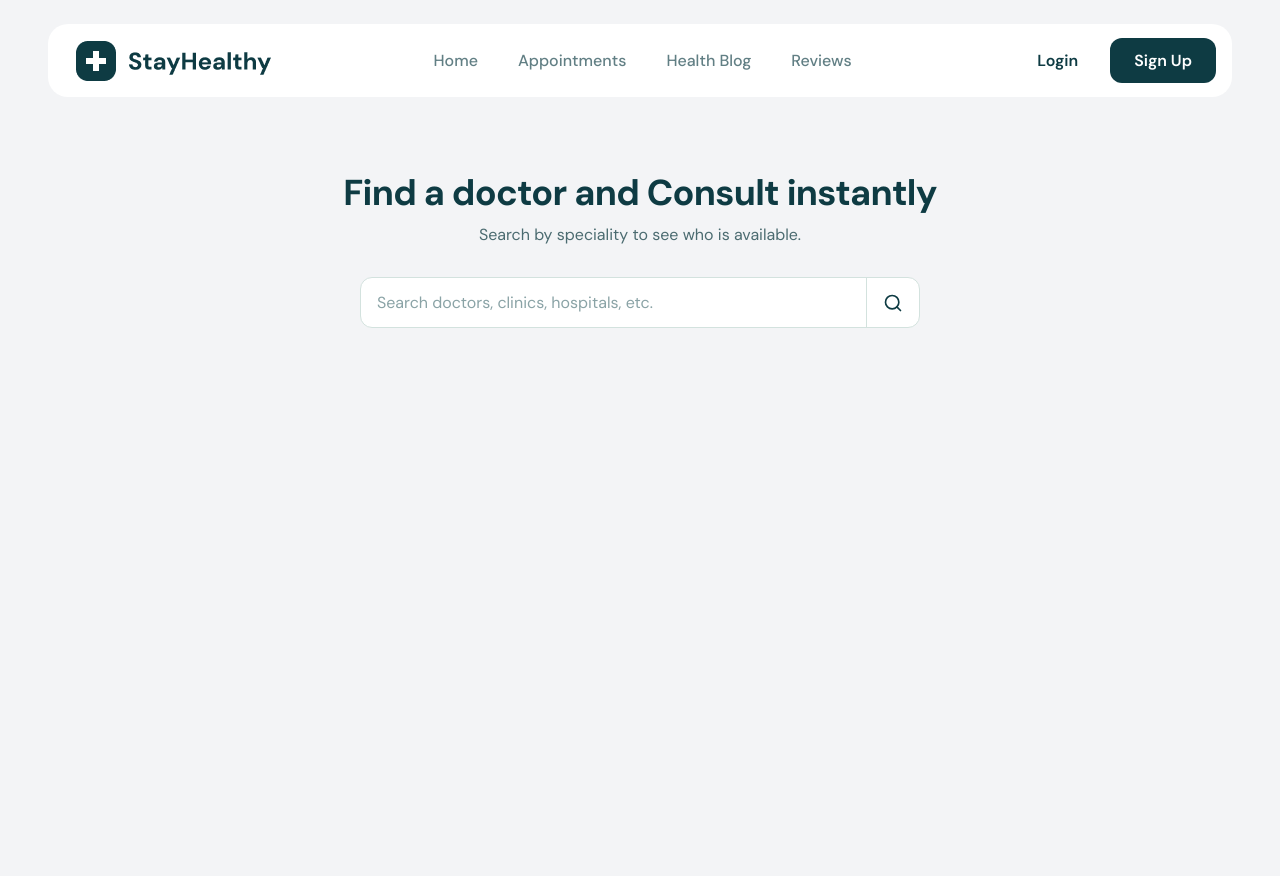
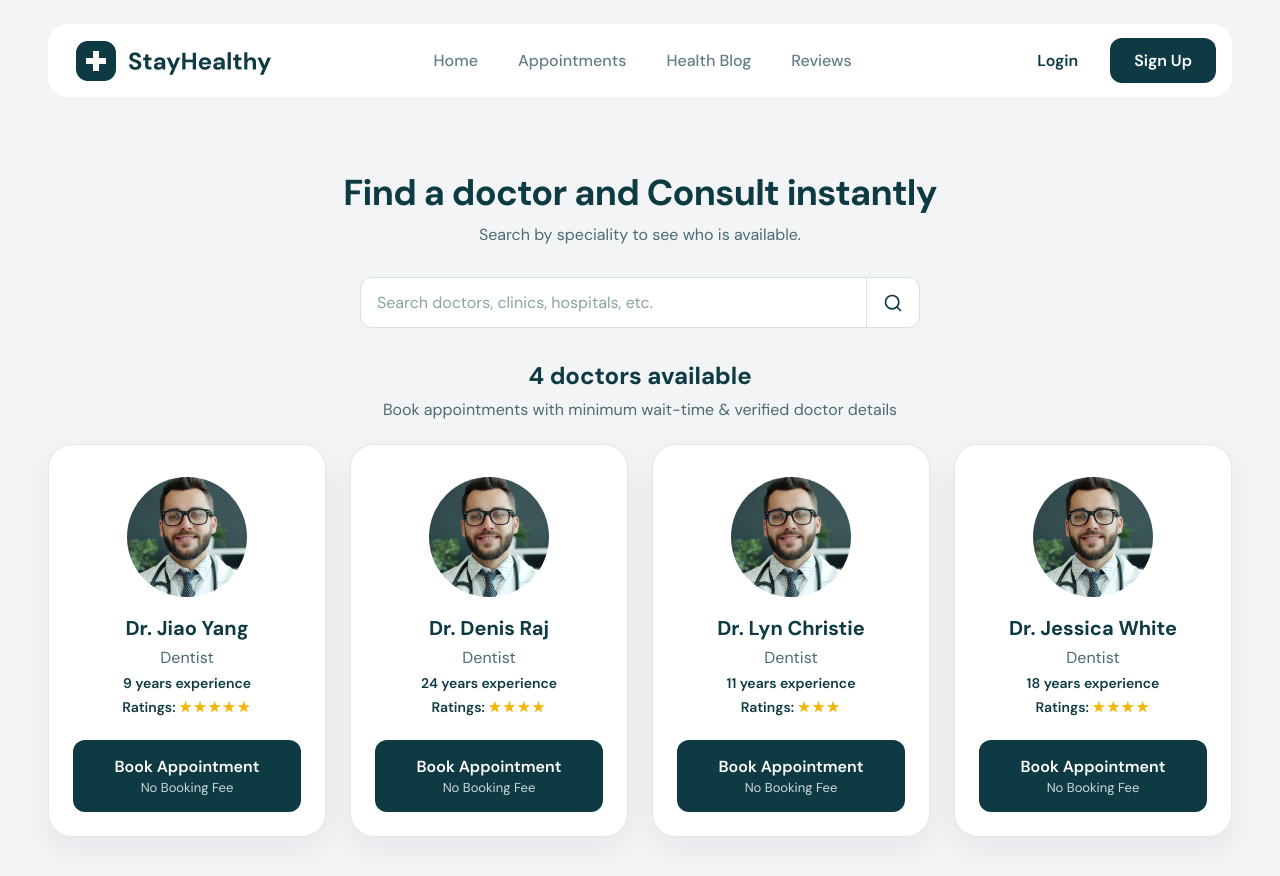
Before and after one commit to yumavol/med_appt, a React (Vite) app: page /test-search in a window 1280 px wide. Shown: the top 876 px of the page. Before the commit the page ends 800 px from the top, so only its background shows below. Built offline with nearby package versions, Linux system fonts and the light colour scheme.

Commit message:
feat: Add DoctorCard component and integrate with FindDoctorSearch for displaying available doctors

```diff
--- /dev/null
+++ b/src/Components/DoctorCard/DoctorCard.css
@@ -0,0 +1,66 @@
+.doctor-cards {
+  display: grid;
+  grid-template-columns: repeat(auto-fill, minmax(260px, 1fr));
+  gap: 24px;
+}
+
+.doctor-card {
+  display: flex;
+  flex-direction: column;
+  justify-content: space-between;
+  gap: 24px;
+  padding: 32px 24px 24px;
+  background-color: #fff;
+  border: 1px solid #e5e7eb;
+  border-radius: 24px;
+  box-shadow: 0 12px 32px rgba(15, 23, 41, 0.06);
+}
+
+.doctor-card__details {
+  display: flex;
+  flex-direction: column;
+  align-items: center;
+  gap: 6px;
+  text-align: center;
+}
+
+.doctor-card__photo {
+  width: 120px;
+  height: 120px;
+  margin-bottom: 12px;
+  border-radius: 50%;
+  object-fit: cover;
+}
+
+.doctor-card__name {
+  margin: 0;
+  font-size: 20px;
+  font-weight: 700;
+}
+
+.doctor-card__speciality {
+  font-size: 16px;
+  color: var(--text);
+}
+
+.doctor-card__experience,
+.doctor-card__ratings {
+  font-size: 14px;
+  font-weight: 600;
+}
+
+.doctor-card__stars {
+  letter-spacing: 2px;
+  color: #f5b400;
+}
+
+.doctor-card__book {
+  flex-direction: column;
+  gap: 2px;
+}
+
+.doctor-card__fee {
+  font-size: 13px;
+  font-weight: 400;
+  opacity: 0.8;
+}
--- /dev/null
+++ b/src/Components/DoctorCard/DoctorCard.jsx
@@ -0,0 +1,27 @@
+import React from 'react';
+
+import './DoctorCard.css';
+import doctorPhoto from '../../assets/doctor-photo.jpg';
+
+const DoctorCard = ({ name, speciality, experience, ratings, profilePic = doctorPhoto }) => {
+  return (
+    <article className="doctor-card">
+      <div className="doctor-card__details">
+        <img className="doctor-card__photo" src={profilePic} alt={name} width="120" height="120" />
+        <h3 className="doctor-card__name">{name}</h3>
+        <p className="doctor-card__speciality">{speciality}</p>
+        <p className="doctor-card__experience">{experience} years experience</p>
+        <p className="doctor-card__ratings" aria-label={`Ratings: ${ratings} out of 5`}>
+          Ratings: <span className="doctor-card__stars">{'★'.repeat(ratings)}</span>
+        </p>
+      </div>
+
+      <button type="button" className="btn btn--primary btn--block doctor-card__book">
+        <span>Book Appointment</span>
+        <span className="doctor-card__fee">No Booking Fee</span>
+      </button>
+    </article>
+  );
+};
+
+export default DoctorCard;
--- a/src/Components/FindDoctorSearch/FindDoctorSearch.css
+++ b/src/Components/FindDoctorSearch/FindDoctorSearch.css
@@ -142,3 +142,23 @@
     font-size: 28px;
   }
 }
+
+.finddoctor__doctors {
+  display: flex;
+  flex-direction: column;
+  gap: 24px;
+  width: 100%;
+}
+
+.finddoctor__summary {
+  display: flex;
+  flex-direction: column;
+  align-items: center;
+  gap: 8px;
+  text-align: center;
+}
+
+.finddoctor__count {
+  font-size: 24px;
+  font-weight: 700;
+}
--- a/src/Components/FindDoctorSearch/FindDoctorSearch.jsx
+++ b/src/Components/FindDoctorSearch/FindDoctorSearch.jsx
@@ -1,9 +1,16 @@
-import React, { useState } from 'react'; // Importing the necessary modules from React library
+import React, { useState } from 'react';
 
-import './FindDoctorSearch.css'; // Importing the CSS styles for the FindDoctorSearch component
+import './FindDoctorSearch.css';
 import searchIcon from '../../assets/search.svg';
+import DoctorCard from '../DoctorCard/DoctorCard';
 
-// List of doctor specialties shown in the search dropdown
+const doctors = [
+  { name: 'Dr. Jiao Yang', speciality: 'Dentist', experience: 9, ratings: 5 },
+  { name: 'Dr. Denis Raj', speciality: 'Dentist', experience: 24, ratings: 4 },
+  { name: 'Dr. Lyn Christie', speciality: 'Dentist', experience: 11, ratings: 3 },
+  { name: 'Dr. Jessica White', speciality: 'Dentist', experience: 18, ratings: 4 },
+];
+
 const initSpeciality = [
   'Dentist',
   'Gynecologist/obstetrician',
@@ -17,6 +24,8 @@ const initSpeciality = [
 const FindDoctorSearch = () => {
   const [hideResult, setHideResult] = useState(true);
   const [search, setSearch] = useState('');
+  const query = search.trim().toLowerCase();
+  const filteredDoctors = doctors.filter((doctor) => doctor.speciality.toLowerCase().includes(query));
 
   const specialities = initSpeciality.filter((speciality) => speciality.toLowerCase().includes(search.toLowerCase()));
 
@@ -52,7 +61,6 @@ const FindDoctorSearch = () => {
         {!hideResult && specialities.length > 0 && (
           <ul className="finddoctor__results">
             {specialities.map((speciality) => (
-              // onMouseDown fires before the input's onBlur, so the click still registers
               <li key={speciality} className="finddoctor__result" onMouseDown={() => handleDoctorSelect(speciality)}>
                 <span className="finddoctor__result-icon">
                   <img src={searchIcon} alt="" width="14" height="14" />
@@ -64,6 +72,20 @@ const FindDoctorSearch = () => {
           </ul>
         )}
       </div>
+
+      <div className="finddoctor__doctors">
+        <div className="finddoctor__summary">
+          <h2 className="finddoctor__count">
+            {filteredDoctors.length} doctors available{query && ` in ${search.trim()}`}
+          </h2>
+          <p className="finddoctor__subtitle">Book appointments with minimum wait-time & verified doctor details</p>
+        </div>
+        <div className="doctor-cards">
+          {filteredDoctors.map((doctor) => (
+            <DoctorCard key={doctor.name} {...doctor} />
+          ))}
+        </div>
+      </div>
     </section>
   );
 };
```
Also changed, not shown: src/assets/doctor-photo.jpg (added).
